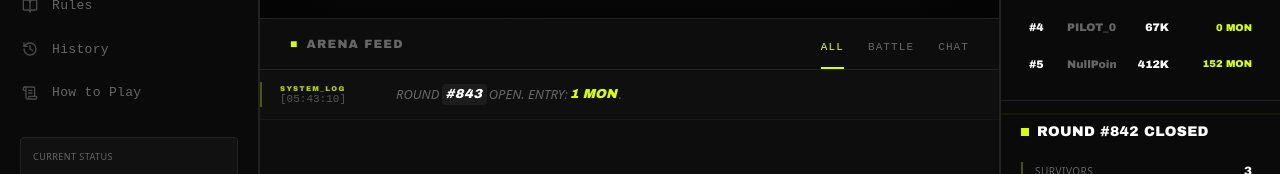
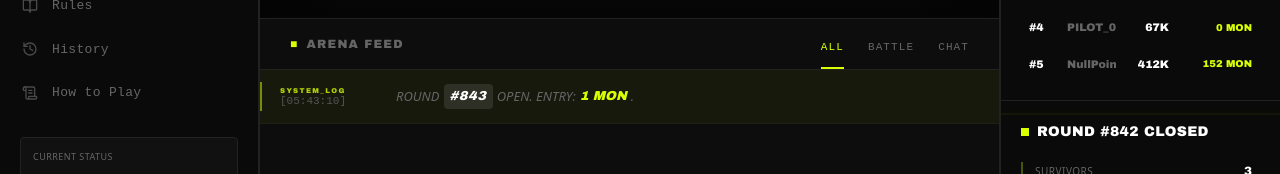
Before and after one commit to rickysvp/RumbleX, a React (Vite) app: page / in a window 1280 px wide. Shown: the part 402-576 px from the top of the page. Built offline with nearby package versions, Linux system fonts and the light colour scheme.

Commit message:
v0.1.34: Enhance system message styling with backgrounds and spacing

```diff
--- a/package.json
+++ b/package.json
@@ -1,7 +1,7 @@
 {
   "name": "rumblex",
   "private": true,
-  "version": "0.1.33",
+  "version": "0.1.34",
   "type": "module",
   "scripts": {
     "dev": "vite --port=3000 --host=0.0.0.0",
--- a/src/components/feed/FeedRow.tsx
+++ b/src/components/feed/FeedRow.tsx
@@ -18,10 +18,13 @@ export const FeedRow = React.memo(({ event }: FeedRowProps) => {
       if (!part) return null;
 
       if (part.match(/^#\d+$/)) {
-        return <span key={i} className="text-white font-app-bold tracking-wider mx-0.5 bg-white/5 px-1 rounded-sm">{part}</span>;
+        return <span key={i} className="text-white font-app-bold tracking-wider mx-1 bg-white/10 px-1.5 py-0.5 rounded">{part}</span>;
       }
-      if (part.match(/^\d+\.?\d*(?:\s?MON)?$/)) {
-        return <span key={i} className="text-app-accent font-app-bold mx-0.5">{part}</span>;
+      if (part.match(/^\d+\.?\d*$/)) {
+        return <span key={i} className="text-app-accent font-app-bold mx-1 bg-app-accent/10 px-1.5 py-0.5 rounded">{part}</span>;
+      }
+      if (part.match(/MON/)) {
+        return <span key={i} className="text-app-accent font-app-bold mx-1">{part}</span>;
       }
       return <span key={i} className="text-app-muted">{part}</span>;
     });
@@ -35,7 +38,7 @@ export const FeedRow = React.memo(({ event }: FeedRowProps) => {
 
     return parts.flatMap((part, i) => {
       if (part.match(/[\d.]+ MON/)) {
-        return <span key={`mon-${i}`} className="text-app-accent font-bold">{part}</span>;
+        return <span key={`mon-${i}`} className="text-app-accent font-bold mx-1 bg-app-accent/10 px-1.5 py-0.5 rounded">{part}</span>;
       }
 
       // Look for specific handles (UPPER_CASE or CamelCase)
@@ -49,7 +52,7 @@ export const FeedRow = React.memo(({ event }: FeedRowProps) => {
         if (hp.match(/^\[?[A-Z][a-zA-Z0-9_]{3,}\]?$/) && !hp.includes('MON') && !isCommon) {
           const isUser = hp.includes('PILOT_01');
           return (
-            <span key={`h-${i}-${j}`} className={`${isUser ? 'text-app-accent font-app-bold' : 'text-cyan-400'} font-bold`}>
+            <span key={`h-${i}-${j}`} className={`${isUser ? 'text-app-accent font-app-bold' : 'text-cyan-400'} font-bold mx-1 bg-white/5 px-1.5 py-0.5 rounded`}>
               {hp}
             </span>
           );
@@ -87,7 +90,7 @@ export const FeedRow = React.memo(({ event }: FeedRowProps) => {
       <div className="px-5 py-2.5 text-[13px] md:text-[14px] leading-relaxed border-b border-white/[0.03] transition-colors flex gap-4 hover:bg-white/[0.02] animate-row-in items-center">
         <TimeColumn />
         <div className="flex-1 flex gap-2 overflow-hidden">
-          <span className={`${event.attacker === 'PILOT_01' ? 'text-app-accent' : 'text-cyan-400'} font-app-bold shrink-0`}>
+          <span className={`${event.attacker === 'PILOT_01' ? 'text-app-accent' : 'text-cyan-400'} font-app-bold shrink-0 bg-white/5 px-2 py-0.5 rounded`}>
             {event.attacker || 'ANON'}
           </span>
           <span className="text-white/80 truncate md:whitespace-normal">{event.text}</span>
@@ -99,9 +102,9 @@ export const FeedRow = React.memo(({ event }: FeedRowProps) => {
   // SYSTEM BRANCH
   if (event.type === 'system') {
     return (
-      <div className="px-5 py-3.5 text-[12px] md:text-[13px] leading-relaxed border-b border-white/[0.03] flex gap-4 bg-white/[0.01] relative group animate-row-in overflow-hidden items-center">
+      <div className="px-5 py-3.5 text-[12px] md:text-[13px] leading-relaxed border-b border-white/[0.03] flex gap-4 bg-app-accent/5 relative group animate-row-in overflow-hidden items-center">
         {/* Subtle Left Accent */}
-        <div className="absolute left-0 top-3 bottom-3 w-[2px] bg-app-accent/30 group-hover:bg-app-accent/60 transition-colors" />
+        <div className="absolute left-0 top-3 bottom-3 w-[2px] bg-app-accent/50 group-hover:bg-app-accent transition-colors" />
 
         <TimeColumn type="system" />
 
--- a/version.json
+++ b/version.json
@@ -1,10 +1,19 @@
 {
-  "version": "0.1.33",
+  "version": "0.1.34",
   "name": "RumbleX",
   "description": "RumbleX - AI-powered battle royale text game engine",
   "channel": "alpha",
   "releaseDate": "2026-04-20",
   "changelog": {
+    "0.1.34": {
+      "date": "2026-04-20",
+      "changes": [
+        "Enhance system message styling with semi-transparent background",
+        "Add bg-app-accent/5 background to system messages",
+        "Add spacing around highlighted numbers and names",
+        "Improve visual hierarchy with rounded backgrounds"
+      ]
+    },
     "0.1.33": {
       "date": "2026-04-20",
       "changes": [
```
